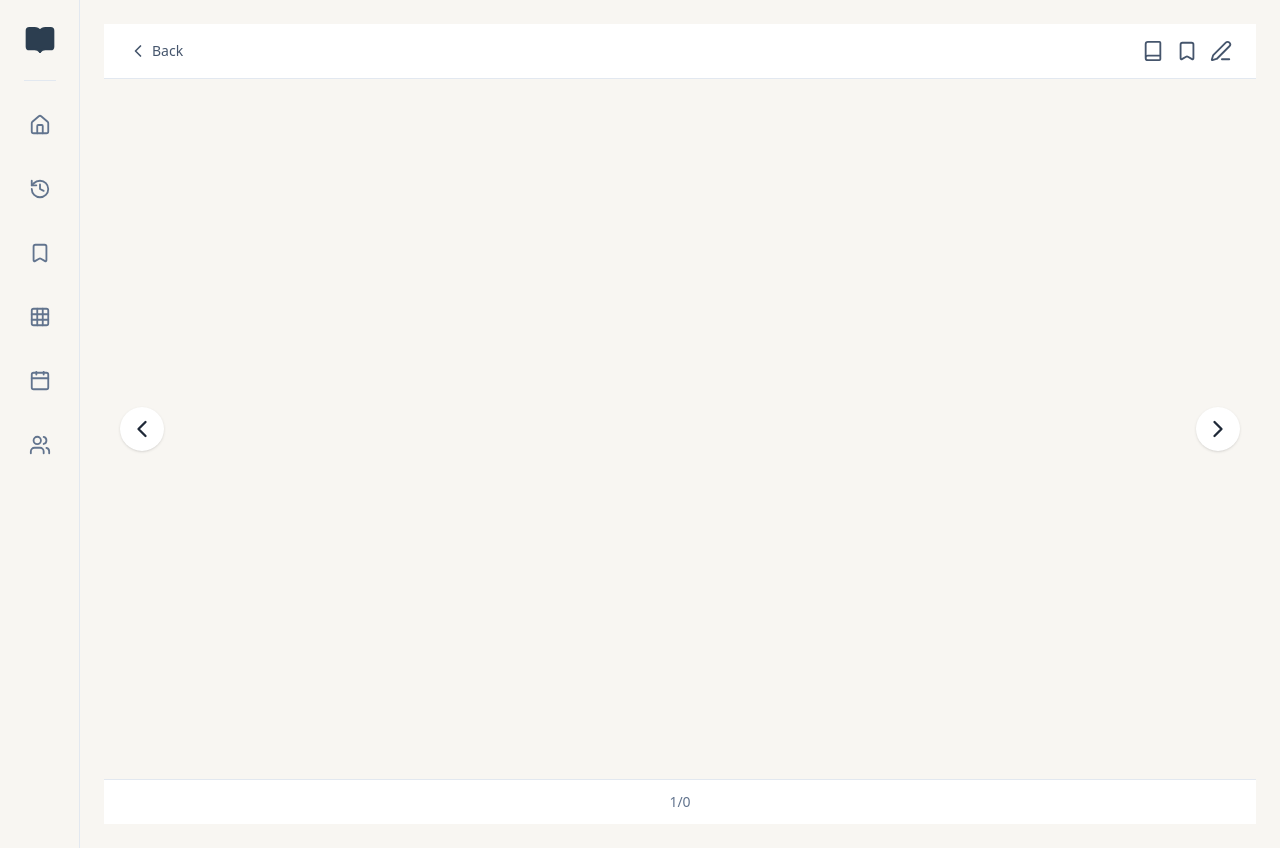
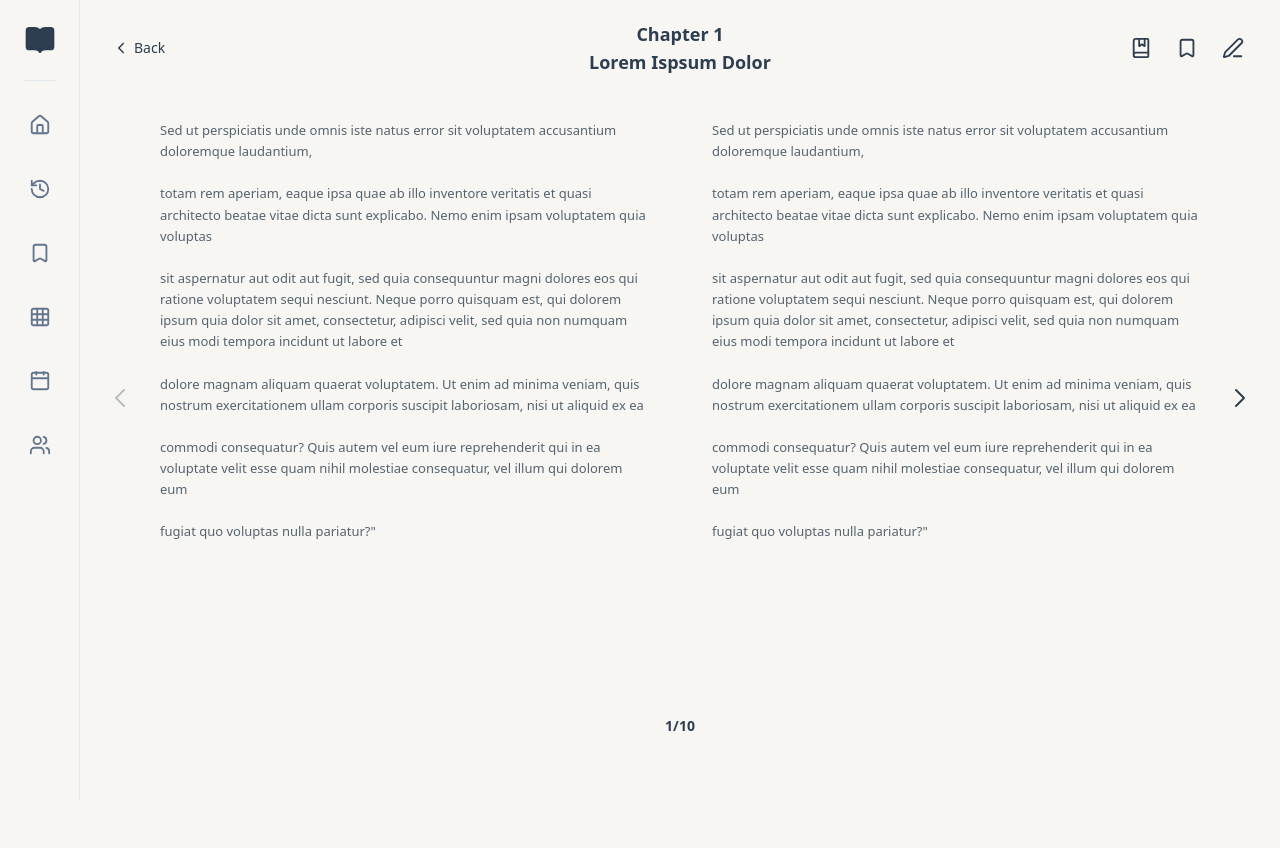
Before and after one commit to TheRealNightmare/Verso2.0, a React (Vite) app in the folder FRONTEND/verso/: page /read/1 in a window 1280 px wide. After the commit the page ends 800 px from the top, so only its background shows below. Built offline with nearby package versions, Linux system fonts and the light colour scheme; no server answers; sample sign-in values are in the browser's storage.

Commit message:
reading pages changed according to figma design added annotations and page changes animation

```diff
--- a/FRONTEND/verso/src/App.css
+++ b/FRONTEND/verso/src/App.css
@@ -12,3 +12,18 @@ body {
   background: #f8f6f2;
   color: #1f2937;
 }
+
+@keyframes pageFade {
+  from {
+    opacity: 0;
+    transform: translateX(8px);
+  }
+  to {
+    opacity: 1;
+    transform: none;
+  }
+}
+
+.animate-page-turn {
+  animation: pageFade 220ms ease-out;
+}
--- a/FRONTEND/verso/src/pages/ReadingPage.jsx
+++ b/FRONTEND/verso/src/pages/ReadingPage.jsx
@@ -1,175 +1,153 @@
-import React, { useCallback, useEffect, useRef, useState } from 'react';
-import { useNavigate, useParams } from 'react-router-dom';
-import { ChevronLeft, ChevronRight, Bookmark, Book, Edit3 } from 'lucide-react';
-import { fetchBookContent } from '../api/content';
-import { saveHistory } from '../api/history';
-import { addBookmark, removeBookmark } from '../api/bookmarks';
-
-const PAGE_SIZE = 3000;
-
-function splitPages(text) {
-  const pages = [];
-  for (let i = 0; i < text.length; i += PAGE_SIZE) {
-    pages.push(text.slice(i, i + PAGE_SIZE));
-  }
-  return pages.length ? pages : [''];
-}
+import React, { useState } from 'react';
+import { useNavigate } from 'react-router-dom';
+import { ChevronLeft, ChevronRight, Bookmark, BookMarked, Edit3 } from 'lucide-react';
+import { mockReadingBook, mockAnnotations } from '../mocks/reading';
 
 const ReadingPage = () => {
-  const { id } = useParams();
   const navigate = useNavigate();
-  const [bookData, setBookData] = useState(null);
-  const [pages, setPages] = useState([]);
+  const book = mockReadingBook;
+  const pages = book?.pages ?? [];
+
   const [currentPage, setCurrentPage] = useState(0);
   const [isAnnotationsOpen, setIsAnnotationsOpen] = useState(false);
   const [bookmarked, setBookmarked] = useState(false);
-  const [loading, setLoading] = useState(true);
-  const saveTimer = useRef(null);
-
-  useEffect(() => {
-    fetchBookContent(id)
-      .then((data) => {
-        setBookData(data);
-        const pgs = splitPages(data.content || '');
-        setPages(pgs);
-        saveHistory(id, Math.round((1 / (pgs.length || 1)) * 100)).catch(() => {});
-      })
-      .catch(console.error)
-      .finally(() => setLoading(false));
-  }, [id]);
-
-  const saveProgress = useCallback(
-    (page, total) => {
-      if (!total) return;
-      const progress = Math.round(((page + 1) / total) * 100);
-      clearTimeout(saveTimer.current);
-      saveTimer.current = setTimeout(() => {
-        saveHistory(id, progress).catch(() => {});
-      }, 1000);
-    },
-    [id]
-  );
 
   const goToPage = (next) => {
-    const clamped = Math.max(0, Math.min(next, pages.length - 1));
-    setCurrentPage(clamped);
-    saveProgress(clamped, pages.length);
+    if (!pages.length) return;
+    setCurrentPage(Math.max(0, Math.min(next, pages.length - 1)));
   };
 
-  const handleSaveClick = async () => {
-    try {
-      if (bookmarked) {
-        await removeBookmark(id);
-        setBookmarked(false);
-      } else {
-        await addBookmark(id);
-        setBookmarked(true);
-      }
-    } catch (err) {
-      if (err.status === 401) navigate('/login');
-    }
+  const page = pages[currentPage] ?? {
+    chapter: 1,
+    chapterTitle: '',
+    left: '',
+    right: '',
   };
 
-  if (loading) return <p className="p-8 text-slate-400">Loading book...</p>;
-
-  const pageText = pages[currentPage] || '';
-  const half = Math.ceil(pageText.length / 2);
-
-  return (
-    <div className="flex h-screen w-full">
-      <div className="flex-1 flex flex-col bg-[#f8f6f2] min-w-0">
-        <header className="flex items-center justify-between px-6 py-4 border-b border-slate-200 bg-white">
+  const TopIcons = ({ onAnnotations }) => (
+    <div className="flex items-center gap-4 text-[#2c3e50]">
       <button
-            onClick={() => navigate(-1)}
-            className="inline-flex items-center gap-1 text-sm text-slate-600 hover:text-[#5b7c99]"
+        onClick={onAnnotations}
+        className={`p-1 rounded transition-colors ${
+          isAnnotationsOpen ? 'text-[#5b7c99]' : 'hover:text-[#5b7c99]'
+        }`}
+        aria-label="Toggle annotations"
       >
-            <ChevronLeft size={20} /> Back
+        <BookMarked size={22} />
       </button>
-
-          <div className="text-center">
-            <h3 className="text-xs uppercase tracking-wide text-slate-400">{bookData?.author}</h3>
-            <h2 className="text-base font-semibold text-slate-800">{bookData?.title}</h2>
-          </div>
-
-          <div className="flex items-center gap-3 text-slate-600">
-            <Book
-              size={22}
-              className={`cursor-pointer ${isAnnotationsOpen ? 'text-[#5b7c99]' : ''}`}
-              onClick={() => setIsAnnotationsOpen(!isAnnotationsOpen)}
-            />
+      <button
+        onClick={() => setBookmarked((b) => !b)}
+        className="p-1 rounded hover:text-[#5b7c99]"
+        aria-label="Bookmark"
+      >
         <Bookmark
           size={22}
           fill={bookmarked ? '#5b7c99' : 'none'}
           stroke={bookmarked ? '#5b7c99' : 'currentColor'}
-              onClick={handleSaveClick}
-              className="cursor-pointer"
         />
+      </button>
+      <button className="p-1 rounded hover:text-[#5b7c99]" aria-label="Edit annotation">
         <Edit3 size={22} />
+      </button>
+    </div>
+  );
+
+  return (
+    <div className="flex h-[calc(100vh-3rem)] -m-6 bg-[#f8f6f2]">
+      <div className="flex-1 flex flex-col min-w-0">
+        <header className="grid grid-cols-3 items-center px-8 py-5 bg-[#f8f6f2]">
+          <button
+            onClick={() => navigate(-1)}
+            className="inline-flex items-center gap-1 text-sm text-[#2c3e50] hover:text-[#5b7c99] justify-self-start"
+          >
+            <ChevronLeft size={18} /> Back
+          </button>
+
+          <div className="text-center">
+            <h2 className="text-lg font-semibold text-[#2c3e50]">Chapter {page.chapter}</h2>
+            <h3 className="text-lg font-semibold text-[#2c3e50]">{page.chapterTitle}</h3>
+          </div>
+
+          <div className="justify-self-end">
+            <TopIcons onAnnotations={() => setIsAnnotationsOpen((o) => !o)} />
           </div>
         </header>
 
-        <main className="relative flex-1 flex items-stretch px-16 py-8 overflow-hidden">
+        <main className="relative flex-1 flex items-center px-16 py-6 overflow-hidden bg-[#f8f6f2]">
           <button
             onClick={() => goToPage(currentPage - 1)}
-            className="absolute left-4 top-1/2 -translate-y-1/2 p-2 rounded-full bg-white shadow hover:bg-slate-50"
+            disabled={currentPage <= 0}
+            className="absolute left-4 top-1/2 -translate-y-1/2 p-2 text-[#2c3e50] hover:text-[#5b7c99] disabled:opacity-30"
+            aria-label="Previous page"
           >
-            <ChevronLeft size={28} />
+            <ChevronLeft size={32} strokeWidth={1.5} />
           </button>
 
-          <div className="flex-1 grid grid-cols-2 gap-10 overflow-y-auto">
+          <div
+            key={currentPage}
+            className="flex-1 grid grid-cols-2 gap-16 h-full overflow-y-auto px-4 animate-page-turn"
+          >
             <div>
-              <p className="whitespace-pre-wrap text-slate-700 leading-relaxed">
-                {pageText.slice(0, half)}
+              <p className="whitespace-pre-line text-[13px] leading-relaxed text-[#2c3e50]/80">
+                {page.left}
               </p>
             </div>
             <div>
-              <p className="whitespace-pre-wrap text-slate-700 leading-relaxed">
-                {pageText.slice(half)}
+              <p className="whitespace-pre-line text-[13px] leading-relaxed text-[#2c3e50]/80">
+                {page.right}
               </p>
             </div>
           </div>
 
           <button
             onClick={() => goToPage(currentPage + 1)}
-            className="absolute right-4 top-1/2 -translate-y-1/2 p-2 rounded-full bg-white shadow hover:bg-slate-50"
+            disabled={currentPage >= pages.length - 1}
+            className="absolute right-4 top-1/2 -translate-y-1/2 p-2 text-[#2c3e50] hover:text-[#5b7c99] disabled:opacity-30"
+            aria-label="Next page"
           >
-            <ChevronRight size={28} />
+            <ChevronRight size={32} strokeWidth={1.5} />
           </button>
         </main>
 
-        <footer className="flex items-center justify-center px-6 py-3 border-t border-slate-200 bg-white text-sm text-slate-500">
-          <span>
+        <footer className="flex items-center justify-center py-4 text-sm font-semibold text-[#2c3e50] bg-[#f8f6f2]">
           {currentPage + 1}/{pages.length}
-          </span>
         </footer>
       </div>
 
       {isAnnotationsOpen && (
-        <aside className="w-80 border-l border-slate-200 bg-white p-5 flex flex-col">
-          <div className="flex items-center gap-3 text-slate-600 mb-6">
-            <Book
-              size={22}
+        <aside className="w-72 bg-[#b8c5d6] flex flex-col">
+          <div className="flex items-center justify-end gap-4 px-6 py-5 text-[#2c3e50]">
+            <button
               onClick={() => setIsAnnotationsOpen(false)}
-              className="cursor-pointer"
-            />
+              className="p-1 text-[#5b7c99]"
+              aria-label="Close annotations"
+            >
+              <BookMarked size={22} />
+            </button>
+            <button onClick={() => setBookmarked((b) => !b)} className="p-1" aria-label="Bookmark">
               <Bookmark
                 size={22}
-              fill={bookmarked ? '#5b7c99' : 'none'}
-              onClick={handleSaveClick}
-              className="cursor-pointer"
+                fill={bookmarked ? '#2c3e50' : 'none'}
+                stroke="#2c3e50"
               />
+            </button>
+            <button className="p-1" aria-label="Edit annotation">
               <Edit3 size={22} />
+            </button>
           </div>
 
-          <h3 className="text-lg font-semibold text-slate-800 mb-3">Annotations</h3>
+          <h3 className="text-center text-lg font-semibold text-[#2c3e50] mb-4">Annotations</h3>
 
-          <div className="flex flex-col gap-2">
-            <div className="p-3 rounded-lg bg-slate-50 text-sm text-slate-700">
-              Progress: {Math.round(((currentPage + 1) / pages.length) * 100)}%
-            </div>
-            <div className="p-3 rounded-lg bg-slate-50 text-sm text-slate-700">
-              Page {currentPage + 1} of {pages.length}
-            </div>
+          <div className="flex-1 overflow-y-auto px-6 pb-6 flex flex-col gap-3">
+            {mockAnnotations.map((a) => (
+              <button
+                key={a.id}
+                onClick={() => goToPage(a.chapter - 1)}
+                className="text-left text-[13px] text-[#2c3e50] hover:text-[#5b7c99] leading-snug"
+              >
+                {a.title}
+              </button>
+            ))}
           </div>
         </aside>
       )}
```
Lines whose indentation alone changed are shown as unchanged.
